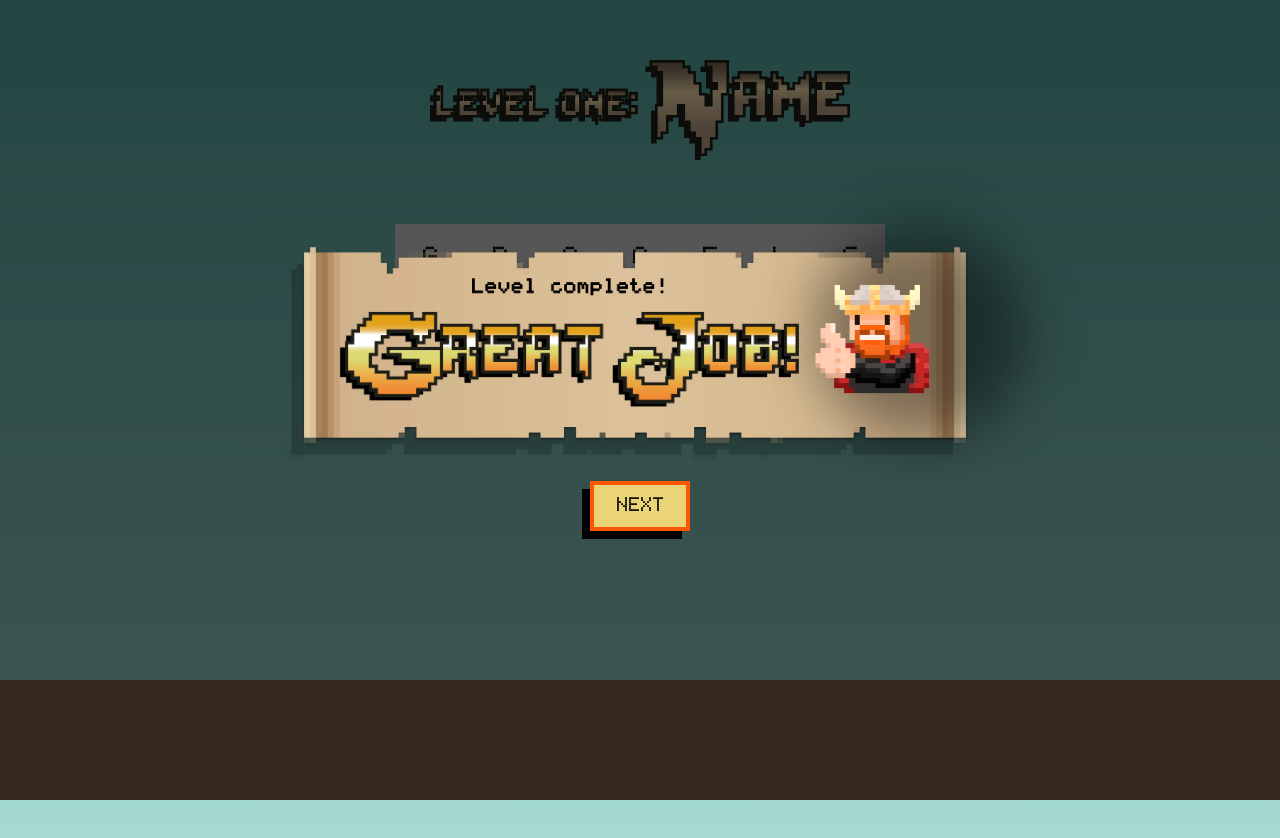
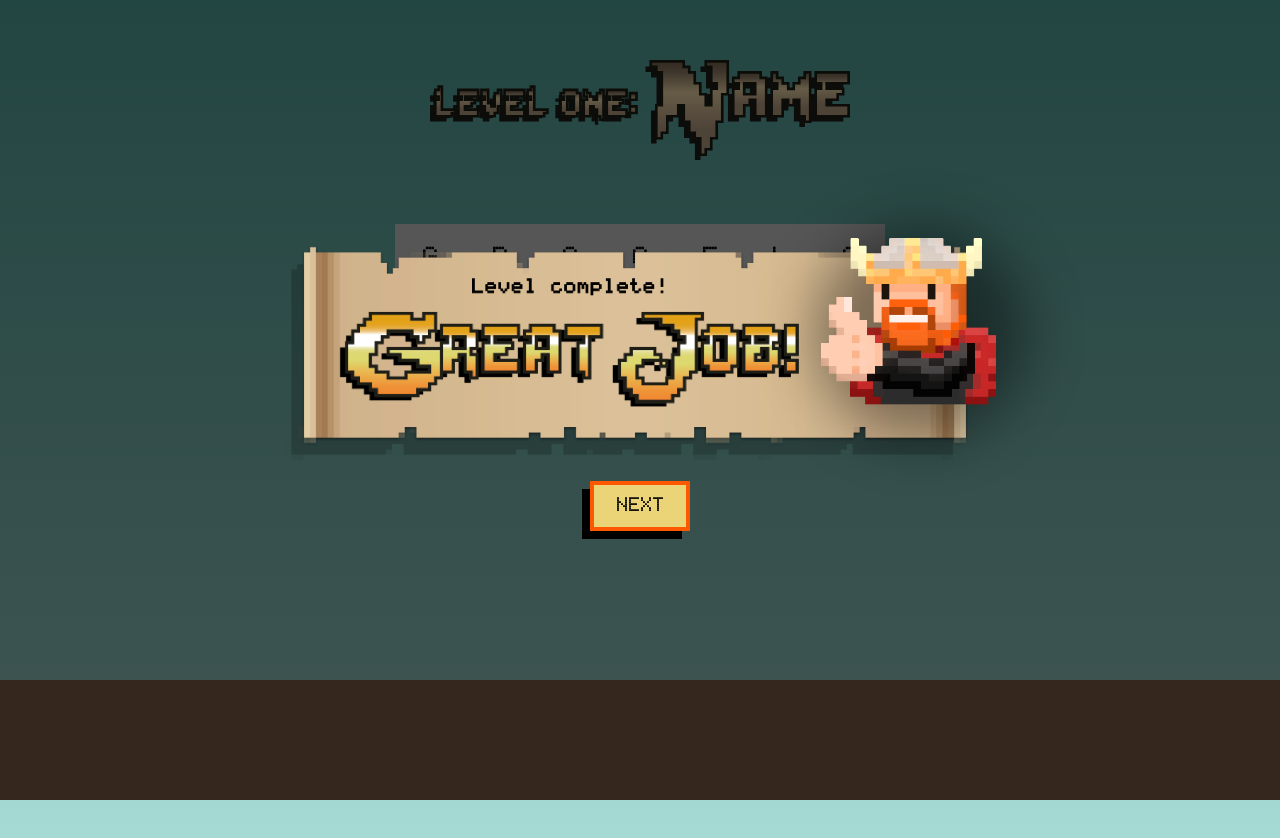
Before and after one commit to fephil/sax-turtles-webapp, a React (Create React App) app: page /level/1 in a window 1280 px wide. Both pictures are taken after a click on the button "DONE!". Shown: the top 838 px of the page. Built offline with nearby package versions, Linux system fonts and the light colour scheme.

Commit message:
feat: Tweaks to level one ending screen. Add hover for inputs

```diff
--- a/src/LevelOneInputTicker.js
+++ b/src/LevelOneInputTicker.js
@@ -57,7 +57,9 @@ class LevelOneInputTicker extends Component {
 
     render() {
         return (
-            <input type='text' className='lvl-one-input' onClick={this.freezeInputValue.bind(this)} onChange={() => {}} value={this.state.inputValue} readOnly />
+            <div className='lvl-one-input-outer'>
+                <input type='text' className='lvl-one-input' onClick={this.freezeInputValue.bind(this)} onChange={() => {}} value={this.state.inputValue} readOnly />
+            </div>
         )
     }
 }
--- a/src/LevelOneTickerParent.js
+++ b/src/LevelOneTickerParent.js
@@ -57,9 +57,9 @@ class LevelOneTickerParent extends Component {
                         <img src={greatJob} alt='' style={{maxWidth: '800px', marginLeft: '90px'}}/>
                         <img src={vikingThumbsUp} alt='' style={{
                                 position: 'absolute',
-                                maxWidth: '130px',
-                                right: '150px',
-                                top: '110px'
+                                maxWidth: '200px',
+                                right: '80px',
+                                top: '60px'
                         }} />
 
                         <Route render={({ history}) => (
@@ -80,7 +80,7 @@ class LevelOneTickerParent extends Component {
                 {button}
 
                 {/* TODO: Could loop and create these?  */}
-                <LevelOneInputTicker inputIndex={0} onChange={this.onChange.bind(this)} />
+                <LevelOneInputTicker inputIndex={0} isActive={true} onChange={this.onChange.bind(this)} />
                 <LevelOneInputTicker inputIndex={1} onChange={this.onChange.bind(this)} />
                 <LevelOneInputTicker inputIndex={2} onChange={this.onChange.bind(this)} />
                 <LevelOneInputTicker inputIndex={3} onChange={this.onChange.bind(this)} />
--- a/src/levelOneInputTicker.css
+++ b/src/levelOneInputTicker.css
@@ -15,6 +15,24 @@
     background-color: #D8D8D8;
     outline: 0;
     border: 0;
+    position: relative;
+    cursor: pointer;
+}
+
+.lvl-one-input-outer {
+    display: inline;
+    position: relative;
+}
+
+.lvl-one-input-outer:hover:before {
+    content: '';
+    position: absolute;
+    top: -126px;
+    /* left: 50%; */
+    transform:  scaleX(-1);
+    background-image: url('./vikingsmall.gif');
+    height: 96px;
+    width: 69px;
 }
 
 .lvl-one-button {
```
Also changed, not shown: src/viking2.gif (added), src/vikingsmall.gif (added).
